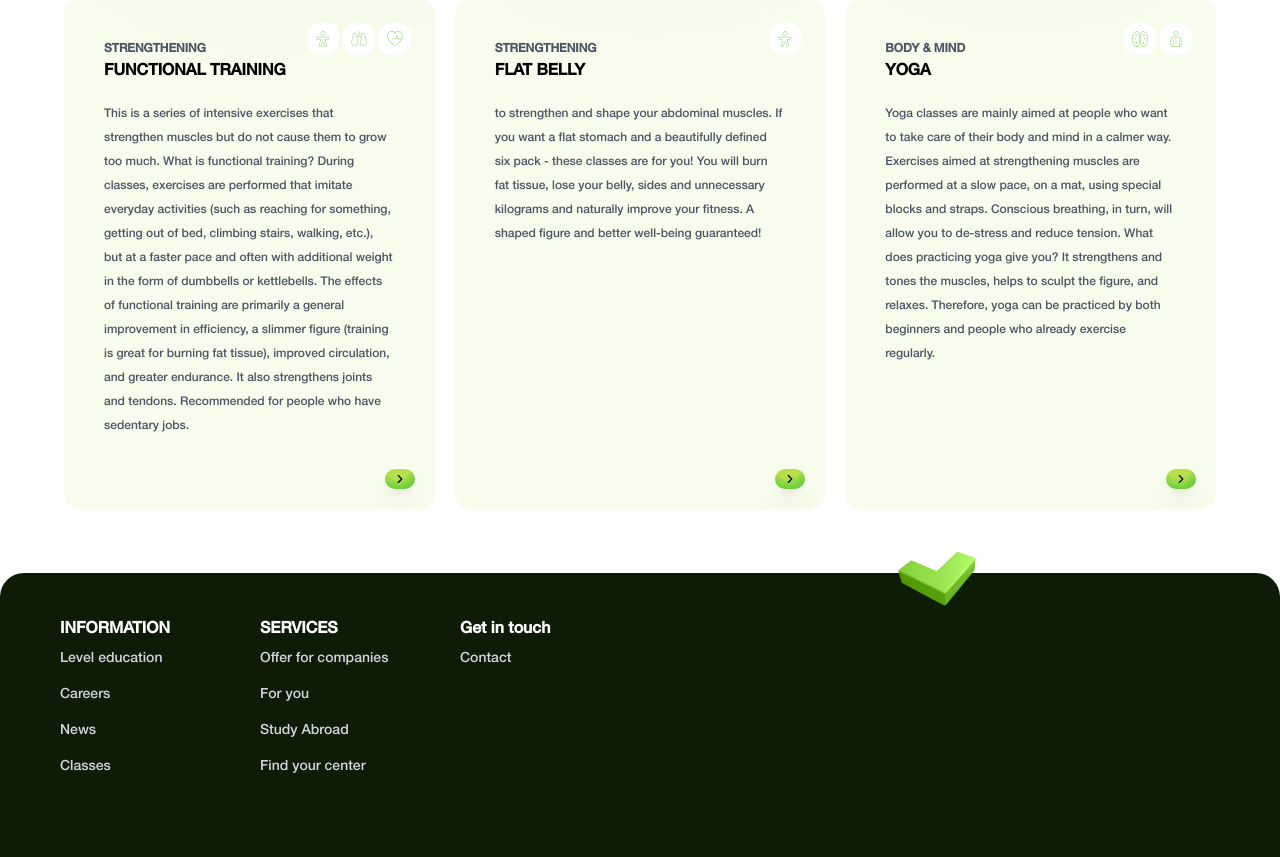
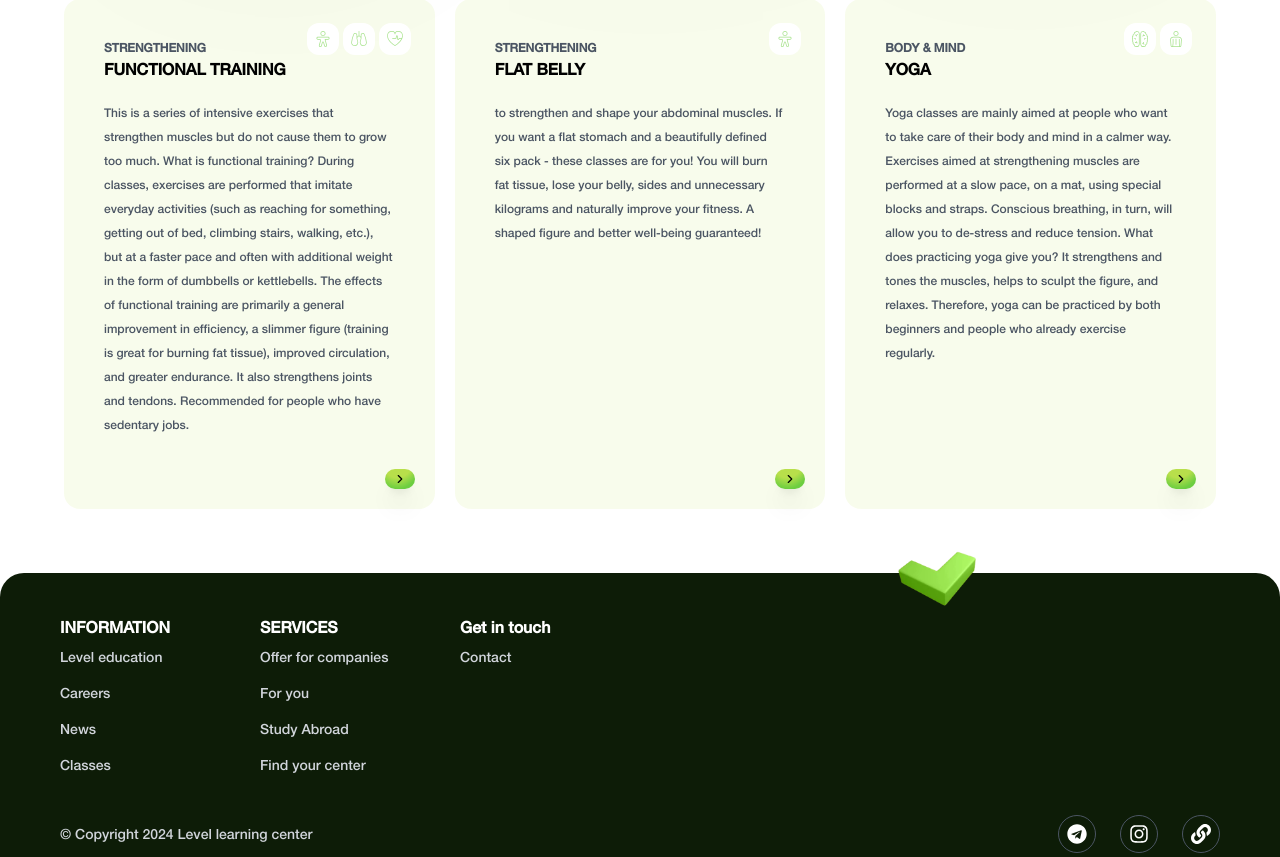
Before and after one commit to tidalu/level-u, a Next.js app: page / in a window 1280 px wide. Shown: the part 1931-2788 px from the top of the page. Built offline with nearby package versions, Linux system fonts and the light colour scheme; a web font is replaced by a local one.

Commit message:
chore: Update social media icons in footer

```diff
--- a/components/footer.tsx
+++ b/components/footer.tsx
@@ -1,5 +1,6 @@
 import Link from 'next/link';
 import FooterLinks from './footer-links';
+import { FaTelegram, FaInstagram, FaLink } from 'react-icons/fa';
 
 const Footer = () => {
   return (
@@ -10,61 +11,28 @@ const Footer = () => {
         </div>
         <FooterLinks />
 
-        <div className="reveal grid grid-cols-12 md:gap-20 text-sm text-gray-300 px-6 py-16 md:px-3">
-          <div className=" col-span-full md:col-span-4 ">
-            <h3 className=" text-white font-semibold">Benefit Systems SA,</h3>
-            <p className="mb-4">ul. Plac Europejski 2, 00-844 Warsaw</p>
-
-            <div className=" leading-6 break-words">
-              District Court for the Capital City of Warsaw in Warsaw, 13th
-              Commercial Division of the National Court Register, KRS:
-              0000370919, NIP: 8361676510, BDO: 000558784. Share capital PLN
-              2,958,292.00.{' '}
-            </div>
+        <div className="reveal flex flex-col gap-5  mt-6 md:flex-row justify-between items-center px-6 md:px-3">
+          <div className=" text-sm text-gray-300">
+            © Copyright 2024 Level learning center
           </div>
-          <div className=" col-span-full md:col-span-4 mt-10 md:mt-0">
-            <div>Personal Data Protection Inspector Kinga Bieniek-Zawadzka</div>
-            <Link
-              className=" text-white underline font-bold"
-              href="mailto:iod@benefitsystems.pl"
-            >
-              iod@benefitsystems.pl
-            </Link>
-          </div>
-        </div>
-
-        <div className="reveal flex flex-col gap-5 md:flex-row justify-between items-center px-6 md:px-3">
-          <div className=" text-sm text-gray-300">
-            © Copyright 2024 Benefit Systems S.A.
-          </div>
-          <div className="flex items-center gap-6">
+          <div className="flex items-center gap-6 ">
             <Link
               href="/"
               className="border border-gray-600 rounded-full block"
             >
-              <img
-                src="/facebook.svg"
-                width={20}
-                alt="facebook"
-                className="m-2"
-              />
+              <FaTelegram size={20} className="m-2" />
             </Link>
             <Link
               href="/"
               className="border border-gray-600 rounded-full block"
             >
-              <img
-                src="/instagram.svg"
-                width={20}
-                alt="instagram"
-                className="m-2"
-              />
+              <FaInstagram size={20} className="m-2" />
             </Link>
             <Link
               href="/"
               className="border border-gray-600 rounded-full block"
             >
-              <img src="/tiktok.svg" width={20} alt="tiktok" className="m-2" />
+              <FaLink size={20} className="m-2" />
             </Link>
           </div>
         </div>
```
